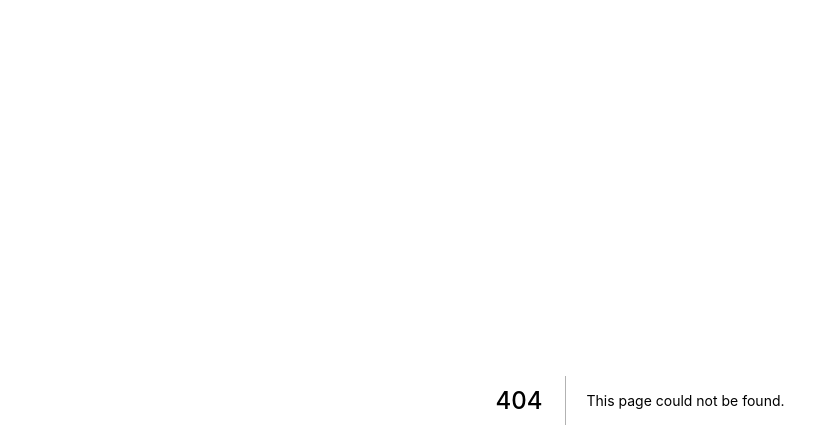
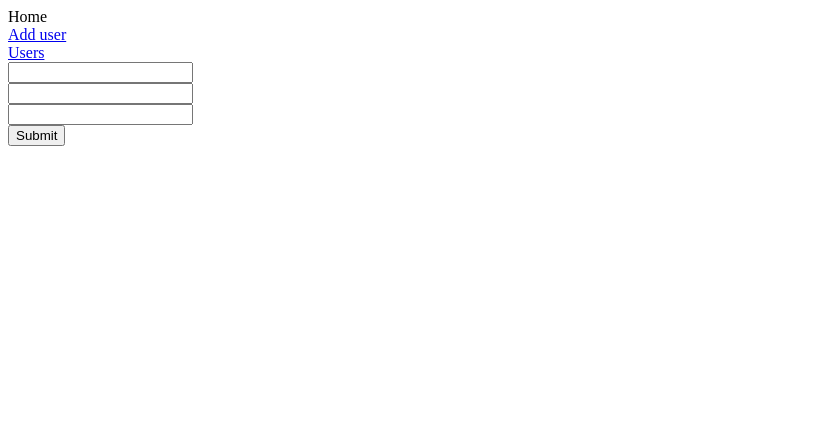
Before and after one commit to milan-vala/demo-next-app, a Next.js app: page /user/add in a window 1280 px wide. Before the commit this address had no page. Shown: the top 448 px of the page, without its empty margins (0-839 px from the left). Built offline with nearby package versions, Linux system fonts and the light colour scheme.

Commit message:
first commit

```diff
--- /dev/null
+++ b/components/Layout.js
@@ -0,0 +1,11 @@
+import React from "react";
+import Nav from "./Nav";
+
+export default function Layout({ children }) {
+    return (
+        <div>
+            <Nav/>
+            {children}
+        </div>
+    )
+}
--- /dev/null
+++ b/components/Nav.js
@@ -0,0 +1,20 @@
+import Link from "next/link";
+
+export default function Nav() {
+
+    return (
+        <div>
+            <div>
+                Home
+            </div>
+            <div>
+                <Link href="/user/add">Add user</Link>
+            </div>
+            <div>
+                <div>
+                    <Link href="/user">Users</Link>
+                </div>
+            </div>
+        </div>
+    )
+}
--- a/package.json
+++ b/package.json
@@ -8,8 +8,11 @@
     "start": "next start"
   },
   "dependencies": {
+    "@material-ui/core": "^4.11.3",
+    "axios": "^0.21.1",
     "next": "10.1.3",
     "react": "17.0.2",
+    "react-bootstrap": "^1.5.2",
     "react-dom": "17.0.2"
   }
 }
--- a/pages/_app.js
+++ b/pages/_app.js
@@ -1,7 +1,11 @@
-import '../styles/globals.css'
+import Layout from "../components/Layout";
 
 function MyApp({ Component, pageProps }) {
-  return <Component {...pageProps} />
+  return (
+    <Layout>
+      <Component {...pageProps} />
+    </Layout>
+  )
 }
 
 export default MyApp
--- /dev/null
+++ b/pages/user/add.js
@@ -0,0 +1,67 @@
+import React, { Component } from "react";
+import axios from "axios";
+
+class Add extends Component {
+
+    constructor(props) {
+        super(props);
+
+        this.state = {
+            userId: "",
+            title: "",
+            body: "",
+        }
+    }
+
+    handleChange = event => {
+        this.setState({ [event.target.name]: event.target.value });
+    }
+
+    handleSubmit = event => {
+        event.preventDefault();
+        console.log("state =>",this.state);
+        axios
+        .post("https://jsonplaceholder.typicode.com/posts", this.state)
+        .then(response => {
+            console.log(response);
+        })
+        .catch(error => {
+            console.log(error);
+        })
+    }
+
+    render() {
+        const { userId, title, body } = this.state;
+
+        return (
+            <div>
+                <form onSubmit={this.handleSubmit}>
+                    <div>
+                        <input
+                            type="text"
+                            value={userId}
+                            name="userId"
+                            onChange={this.handleChange} />
+                    </div>
+                    <div>
+                        <input
+                            type="text"
+                            value={title}
+                            name="title"
+                            onChange={this.handleChange} />
+                    </div>
+                    <div>
+                        <input
+                            type="text"
+                            value={body}
+                            name="body"
+                            onChange={this.handleChange} />
+                    </div>
+                    <button type="submit">Submit</button>
+                </form>
+            </div>
+        )
+    }
+}
+
+export default Add;
```
Also changed, not shown: pages/a.js (added, +7 -0 lines), pages/index.js (+0 -52 lines), pages/user/index.js (added, +39 -0 lines), pages/user/userdetail.js (added, +82 -0 lines), styles/styles.css (added), 1 other file (tests, documents, lock files or other folders).
